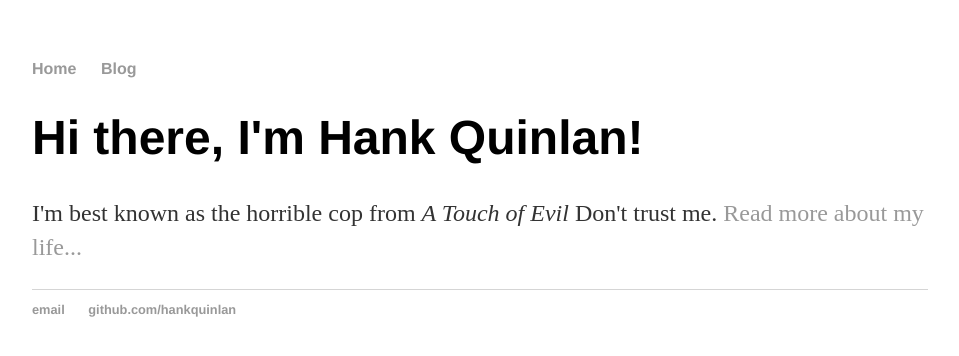
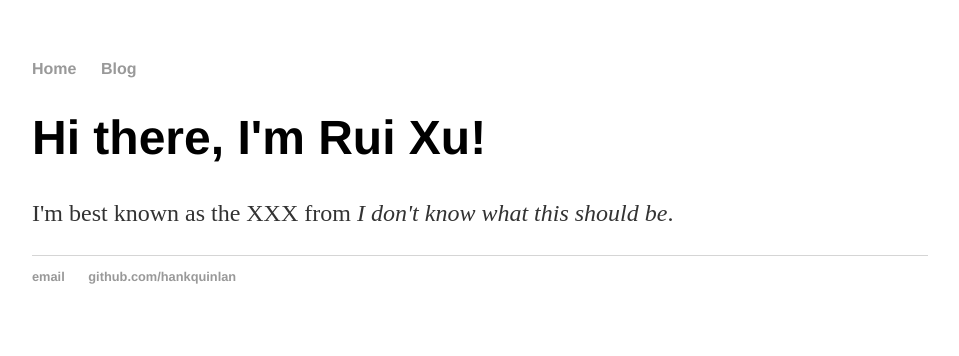
Before and after one commit to ryxxastro/ryxxastro.github.io, a Jekyll site: the page built from index.html, in a window 1280 px wide. Shown: the top 356 px of the page, without its empty margins (160-1119 px from the left). Built offline with Jekyll 4.4.1, drawn with Linux system fonts in a browser that asks for light colours.

Commit message:
Update index.html

```diff
--- a/index.html
+++ b/index.html
@@ -1,8 +1,7 @@
 ---
 layout: default
-title: Hank Quinlan, Horrible Cop
+title: Rui, In Construction
 ---
 <div class="blurb">
-	<h1>Hi there, I'm Hank Quinlan!</h1>
-	<p>I'm best known as the horrible cop from <em>A Touch of Evil</em> Don't trust me. <a href="/about">Read more about my life...</a></p>
-</div><!-- /.blurb -->
+	<h1>Hi there, I'm Rui Xu!</h1>
+	<p>I'm best known as the XXX from <em>I don't know what this should be</em>.
```
